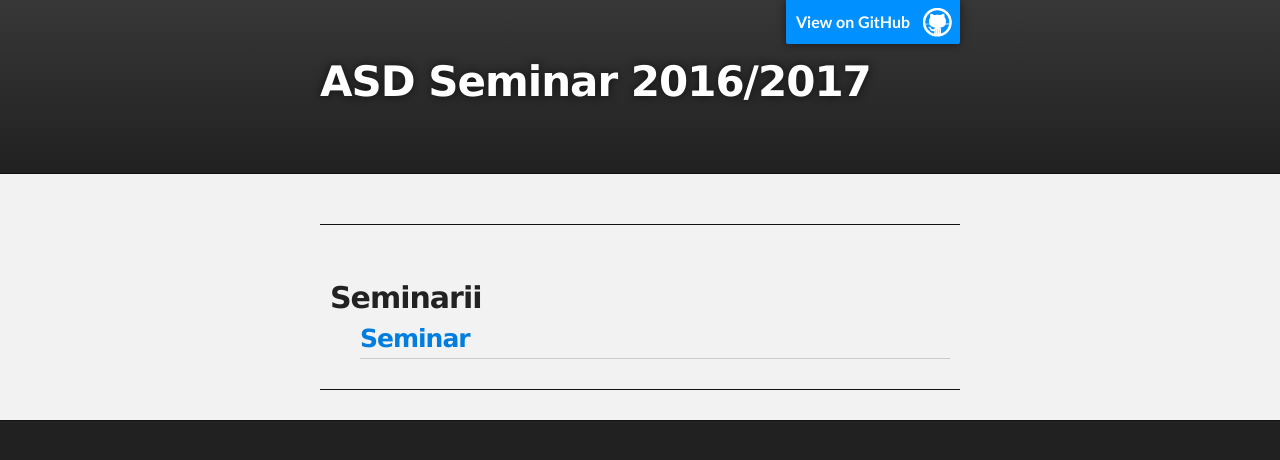
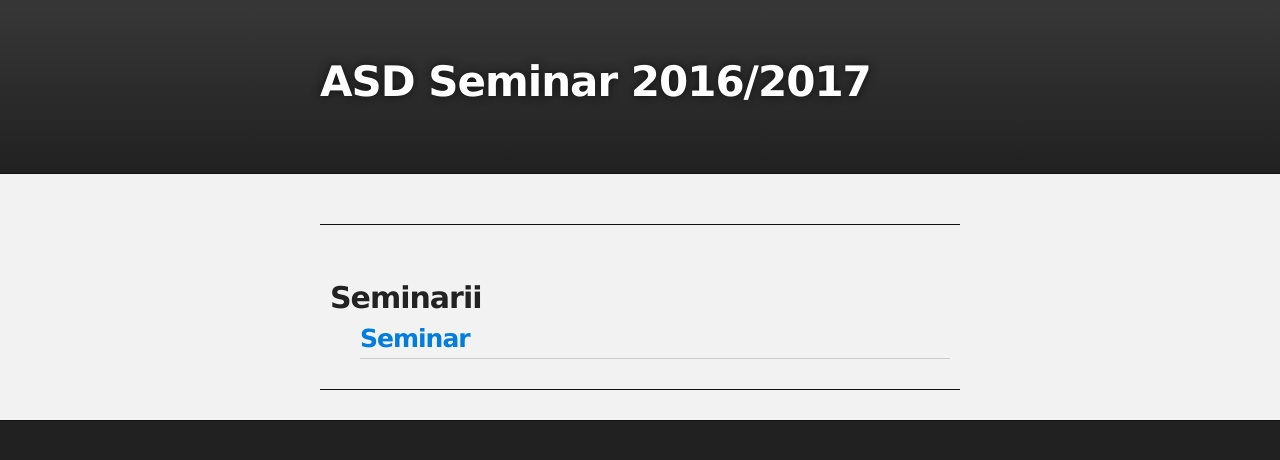
Before and after one commit to IuliaDuta/ASD, a Jekyll site: the page built from index.html, in a window 1280 px wide. Shown: the top 460 px of the page. Built offline with Jekyll 4.4.1, drawn with Linux system fonts in a browser that asks for light colours.

Commit message:
erase href to gh

```diff
--- a/_layouts/default.html
+++ b/_layouts/default.html
@@ -16,7 +16,6 @@
 
         <div id="header_wrap" class="outer">
             <header class="inner">
-               <a id="forkme_banner" href="https://github.com/IuliaDuta">View on GitHub</a>
 
                <h1 id="project_title"> ASD Seminar 2016/2017 </h1>
                <h2 id="project_tagline"></h2>
```
